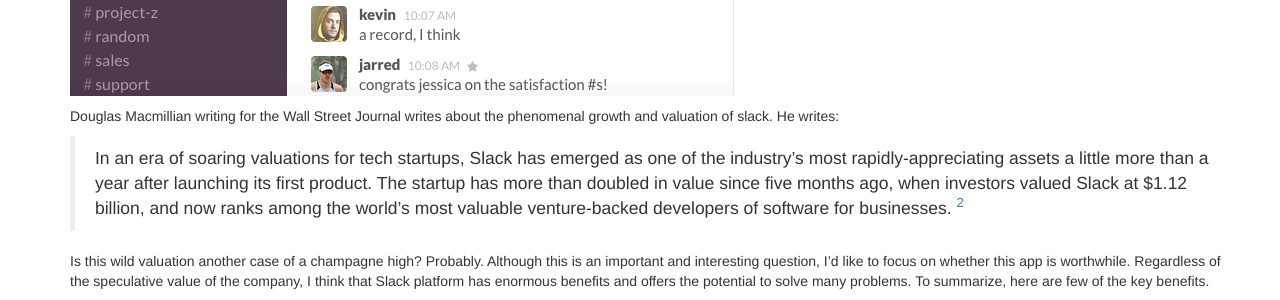
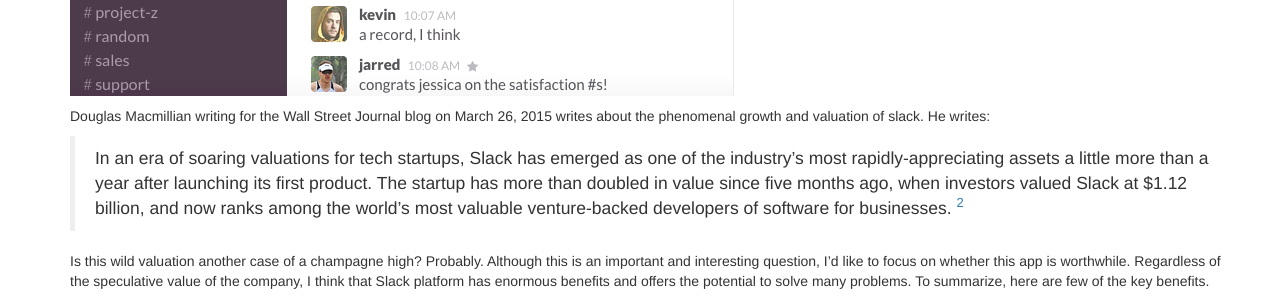
Before and after one commit to sjmscott/life-ceo, a Jekyll site: the page built from _posts/2015-04-03-slack-worth.markdown, in a window 1280 px wide. Shown: the part 853-1153 px from the top of the page. Built offline with Jekyll 4.4.1, drawn with Linux system fonts in a browser that asks for light colours; nearby versions of some CDN libraries; library files that are not in the unit come from our copies.

Commit message:
added date

```diff
--- a/_posts/2015-04-03-slack-worth.markdown
+++ b/_posts/2015-04-03-slack-worth.markdown
@@ -2,14 +2,16 @@
 layout: post
 title: "Is Slack worth it?"
 author: Steve Scott
+published: true
 ---
+
 <img src="/assets/img/slack-logo.png" class="img-responsive" alt="Responsive image">
 
 A friend recently sent me information on the skyrocketing valuation of Slack.  As I began to prepare this post, I realized that I didn't know exactly where to find the information. Was it a link on text messages?  Was it via evernote or a direct message on twitter?  Was it sent as a PDF through email?  Slack tries to solve the problem of communication fragmentation.  Slack seeks to "be a platform for team communication: everything in one place, instantly searchable, available wherever you go.[^slack2]"  Essentially, slack seeks to replace text messages, emails, alerts, and notifications create a singular funnel of communication.
 
 <img src="/assets/img/slack-why.png" class="img-responsive" alt="Responsive image">
 
-Douglas Macmillian writing for the Wall Street Journal writes about the phenomenal growth and valuation of slack.  He writes:
+Douglas Macmillian writing for the Wall Street Journal blog on March 26, 2015 writes about the phenomenal growth and valuation of slack.  He writes:
 
 > In an era of soaring valuations for tech startups, Slack has emerged as one of the industry’s most rapidly-appreciating assets a little more than a year after launching its first product. The startup has more than doubled in value since five months ago, when investors valued Slack at $1.12 billion, and now ranks among the world’s most valuable venture-backed developers of software for businesses. [^slack]
 
@@ -25,7 +27,5 @@
 
 Finally, there is something enticing about using a clean and well designed platform.  We'll have to wait to see if Slack helps make sense of the digital explosions in our lives or if it gets tossed aside in the digital dustbin.  For me, the bottom line is Slack is a disruptive technology that fixes some of the problems of how people communicate with one another.  For now, I'm going to Slack.
 
-
-
 [^slack2]: https://slack.com
 [^slack]: http://blogs.wsj.com/digits/2015/03/26/slacks-valuation-more-than-doubles-to-2-8-billion-in-five-months/
```
